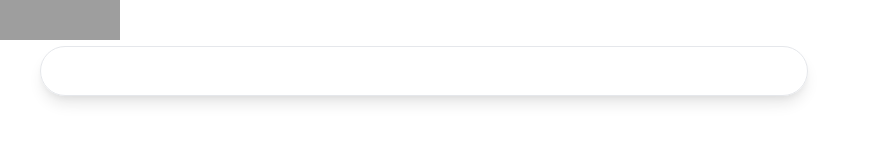
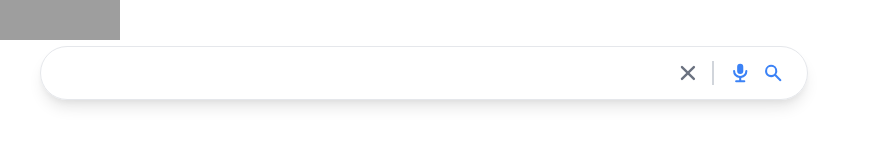
Before and after one commit to MrSagarRB/react-google-2.0, a Next.js app: page /search in a window 1280 px wide. Shown: the top 160 px of the page, without its empty margins (0-871 px from the left). Built offline with nearby package versions, Linux system fonts and the light colour scheme; grey boxes are pictures that could not be loaded.

Commit message:
working on serch page

```diff
--- a/components/Header.js
+++ b/components/Header.js
@@ -1,12 +1,28 @@
 import Image from "next/image"
 import { useRouter } from 'next/router';
 import {useRef} from "react";
+import { MicrophoneIcon, SearchIcon, XIcon } from "@heroicons/react/solid";
+// import Search from './../pages/search';
 
 
 function Header() {
 
     const router = useRouter();
-    const searchInputRef =useRef(null)
+    const searchInputRef =useRef(null);
+
+    const search =(e)=> {
+
+      e.preventDefault();
+      const term =searchInputRef.current.value;
+
+   if (!term) return;
+   router.push(`/search?term=${term}`);
+
+
+
+    };
+
+
 
 
 
@@ -32,7 +48,19 @@ rounded-full shadow-lg max-w-3xl items-center ">
   className="flex-grow w-full focus:outline-none"
 
 
+
 />
+<XIcon className="h-7 sm:mr-3 text-gray-500 cursor-pointer
+transition duration-150 transform hover:scale-125"
+onClick={()=> (searchInputRef.current.value ="")}
+/>
+<MicrophoneIcon className="mr-3 h-6 hidden sm:inline-flex
+text-blue-500 border-l-2 pl-4 border-gray-300 " />
+<SearchIcon className="h-6 text-blue-500 hidden sm:inline-flex"/>
+<button className="hidden" type="submit" onClick={search}>Search</button>
+
+
+
 
 </form>
 
```
